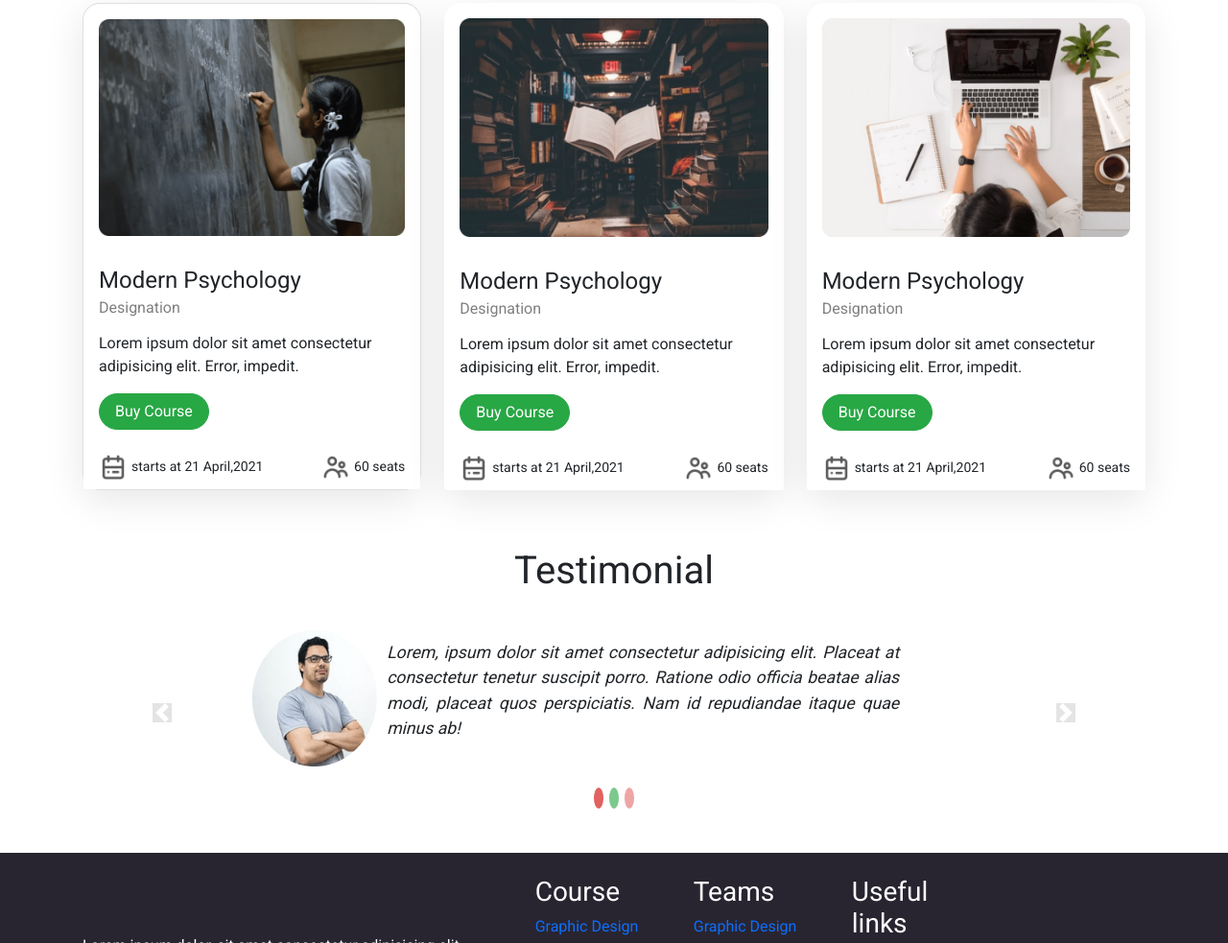
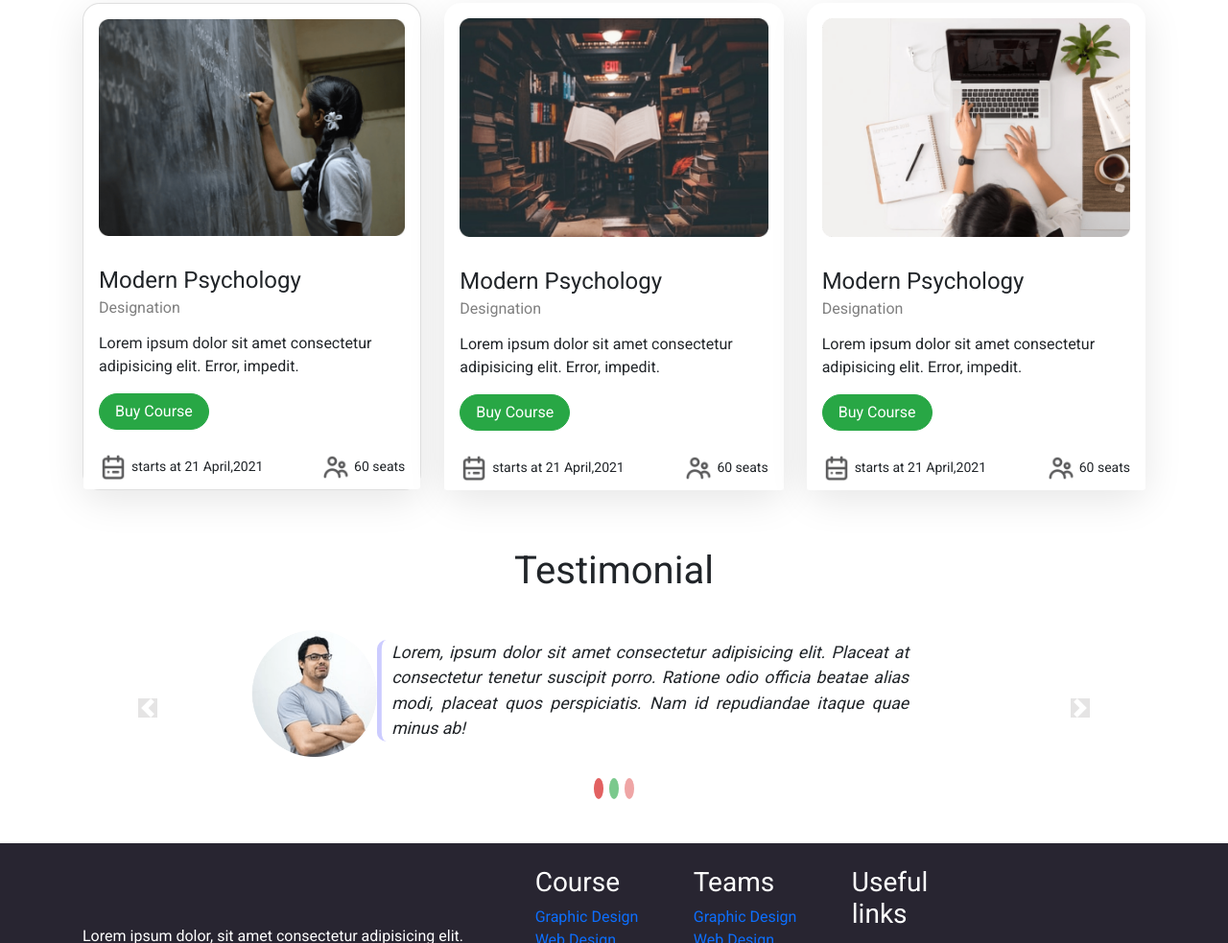
Before and after one commit to tanvir5230/e-school, a plain HTML site: page index.html in a window 1280 px wide. Shown: the part 894-1877 px from the top of the page at 96% size. Drawn offline with nearby package versions, Linux system fonts and the light colour scheme.

Commit message:
navbar button fixed and testimonial fixed

```diff
--- a/css/style.css
+++ b/css/style.css
@@ -7,6 +7,7 @@ body {
   right: 10px;
   bottom: 20px;
   font-size: 1.3rem;
+  z-index: 100000;
 }
 /* header start */
 header {
@@ -90,8 +91,11 @@ header h1 {
 #testimonial p {
   text-align: justify;
   font-size: 1.1rem;
-  padding: 10px;
+  margin-top: 10px;
+  padding-left: 10px;
   font-style: italic;
+  border-left: 5px solid rgba(0, 0, 255, 0.2);
+  border-radius: 10px;
 }
 /* carousel */
 .carousel-indicators li {
@@ -108,11 +112,11 @@ header h1 {
   background-color: #28a745;
 }
 .carousel-control-prev span {
-  color: black;
+  margin-right: 30px;
   background-color: rgba(153, 149, 149, 0.5);
 }
 .carousel-control-next span {
-  color: black;
+  margin-left: 30px;
   background-color: rgba(153, 149, 149, 0.5);
 }
 /* carousel */
--- a/index.html
+++ b/index.html
@@ -35,7 +35,7 @@
             </a>
             <div class="d-flex order-lg-5 align-self-center w-25">
               <button
-                class="navbar-toggler border-0 align-self-center order-1"
+                class="navbar-toggler p-0 ml-1 border-0 align-self-center order-1"
                 type="button"
                 data-toggle="collapse"
                 data-target="#navbarSupportedContent"
@@ -372,7 +372,7 @@
                   />
                 </div>
                 <div class="col-md-6 d-flex align-items-center">
-                  <p>
+                  <p class="p-border">
                     Lorem, ipsum dolor sit amet consectetur adipisicing elit.
                     Placeat at consectetur tenetur suscipit porro. Ratione odio
                     officia beatae alias modi, placeat quos perspiciatis. Nam id
```
